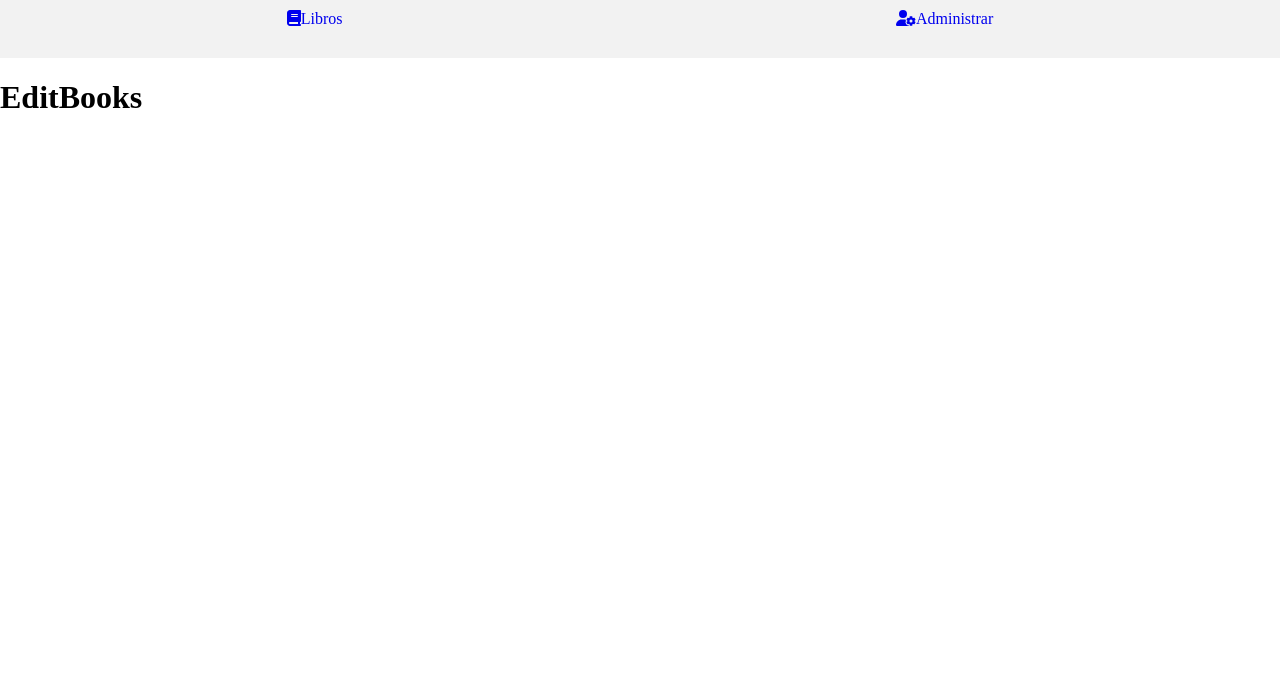
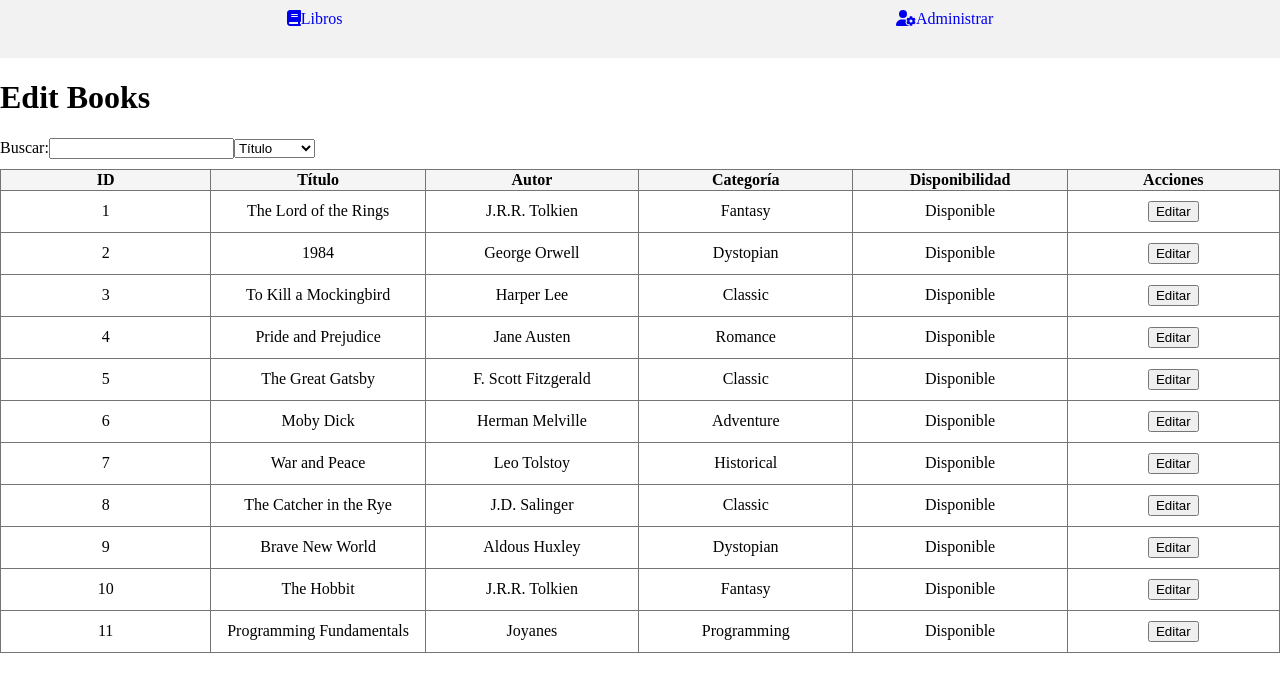
Before and after one commit to DiegoGC1822/BiblioMaster, a React (Vite) app: page /editbook in a window 1280 px wide. Shown: the top 692 px of the page. Built offline with nearby package versions, Linux system fonts and the light colour scheme.

Commit message:
Update EditBooks.jsx

```diff
--- a/src/components/EditBooks.jsx
+++ b/src/components/EditBooks.jsx
@@ -1,7 +1,185 @@
+import React, { useState } from "react";
+import { useBooksContext } from "../contexts/booksContext";
+import { searchBooks } from "../algorithms/IndexedSearch"; // Importamos la función searchBooks desde IndexedSearch.js
+
 export const EditBooks = () => {
+    const { books, setBooks } = useBooksContext();
+    const [searchTerm, setSearchTerm] = useState("");
+    const [searchKey, setSearchKey] = useState("title"); // Estado para la clave de búsqueda inicial (por título)
+    const [editingBookId, setEditingBookId] = useState(null); // Estado para el ID del libro que se está editando
+    const [editFormData, setEditFormData] = useState({
+        title: "",
+        author: "",
+        category: "",
+        available: true, // Inicialmente consideramos que el libro está disponible
+    });
+
+    const handleSearchTermChange = (event) => {
+        setSearchTerm(event.target.value);
+    };
+
+    const handleSearchKeyChange = (event) => {
+        setSearchKey(event.target.value);
+    };
+
+    // Usamos la función searchBooks para obtener los libros filtrados según el término y la clave de búsqueda
+    const filteredBooks = searchBooks(books, searchTerm, searchKey);
+
+    const handleEditClick = (bookId) => {
+        // Encontramos el libro actual en base al ID
+        const bookToEdit = books.find((book) => book.id === bookId);
+
+        // Llenamos el formulario de edición con los datos actuales del libro
+        setEditFormData({
+            title: bookToEdit.title,
+            author: bookToEdit.author,
+            category: bookToEdit.category,
+            available: bookToEdit.available,
+        });
+
+        // Establecemos el ID del libro que se está editando
+        setEditingBookId(bookId);
+    };
+
+    const handleCancelClick = () => {
+        // Limpiamos el formulario de edición y reseteamos el estado de edición
+        setEditingBookId(null);
+        setEditFormData({
+            title: "",
+            author: "",
+            category: "",
+            available: true,
+        });
+    };
+
+    const handleSaveClick = () => {
+        // Actualizamos el libro editado en el contexto de libros
+        const updatedBooks = books.map((book) => {
+            if (book.id === editingBookId) {
+                return {
+                    ...book,
+                    title: editFormData.title,
+                    author: editFormData.author,
+                    category: editFormData.category,
+                    available: editFormData.available,
+                };
+            }
+            return book;
+        });
+
+        setBooks(updatedBooks);
+
+        // Limpiamos el formulario y reseteamos el estado de edición
+        setEditingBookId(null);
+        setEditFormData({
+            title: "",
+            author: "",
+            category: "",
+            available: true,
+        });
+    };
+
     return (
         <div>
-            <h1>EditBooks</h1>
+            <h1>Edit Books</h1>
+            <div>
+                <label htmlFor="searchTerm">Buscar:</label>
+                <input
+                    type="text"
+                    id="searchTerm"
+                    value={searchTerm}
+                    onChange={handleSearchTermChange}
+                />
+                <select value={searchKey} onChange={handleSearchKeyChange}>
+                    <option value="title">Título</option>
+                    <option value="author">Autor</option>
+                    <option value="category">Categoría</option>
+                </select>
+            </div>
+            <table>
+                <thead>
+                    <tr>
+                        <th>ID</th>
+                        <th>Título</th>
+                        <th>Autor</th>
+                        <th>Categoría</th>
+                        <th>Disponibilidad</th>
+                        <th>Acciones</th>
+                    </tr>
+                </thead>
+                <tbody>
+                    {filteredBooks.map((book) => (
+                        <tr key={book.id}>
+                            <td>{book.id}</td>
+                            <td>{book.title}</td>
+                            <td>{book.author}</td>
+                            <td>{book.category}</td>
+                            <td>{book.available ? "Disponible" : "No disponible"}</td>
+                            <td>
+                                {editingBookId === book.id ? (
+                                    <>
+                                        <button onClick={handleSaveClick}>Guardar</button>
+                                        <button onClick={handleCancelClick}>Cancelar</button>
+                                    </>
+                                ) : (
+                                    <button onClick={() => handleEditClick(book.id)}>Editar</button>
+                                )}
+                            </td>
+                        </tr>
+                    ))}
+                </tbody>
+            </table>
+            {editingBookId && (
+                <div>
+                    <h2>Editar Libro</h2>
+                    <form>
+                        <div>
+                            <label htmlFor="editTitle">Título:</label>
+                            <input
+                                type="text"
+                                id="editTitle"
+                                value={editFormData.title}
+                                onChange={(e) =>
+                                    setEditFormData({ ...editFormData, title: e.target.value })
+                                }
+                            />
+                        </div>
+                        <div>
+                            <label htmlFor="editAuthor">Autor:</label>
+                            <input
+                                type="text"
+                                id="editAuthor"
+                                value={editFormData.author}
+                                onChange={(e) =>
+                                    setEditFormData({ ...editFormData, author: e.target.value })
+                                }
+                            />
+                        </div>
+                        <div>
+                            <label htmlFor="editCategory">Categoría:</label>
+                            <input
+                                type="text"
+                                id="editCategory"
+                                value={editFormData.category}
+                                onChange={(e) =>
+                                    setEditFormData({ ...editFormData, category: e.target.value })
+                                }
+                            />
+                        </div>
+                        <div>
+                            <label htmlFor="editAvailable">Disponibilidad:</label>
+                            <input
+                                type="checkbox"
+                                id="editAvailable"
+                                checked={editFormData.available}
+                                onChange={(e) =>
+                                    setEditFormData({ ...editFormData, available: e.target.checked })
+                                }
+                            />
+                        </div>
+                    </form>
+                </div>
+            )}
         </div>
-    )
-}
+    );
+};
```
